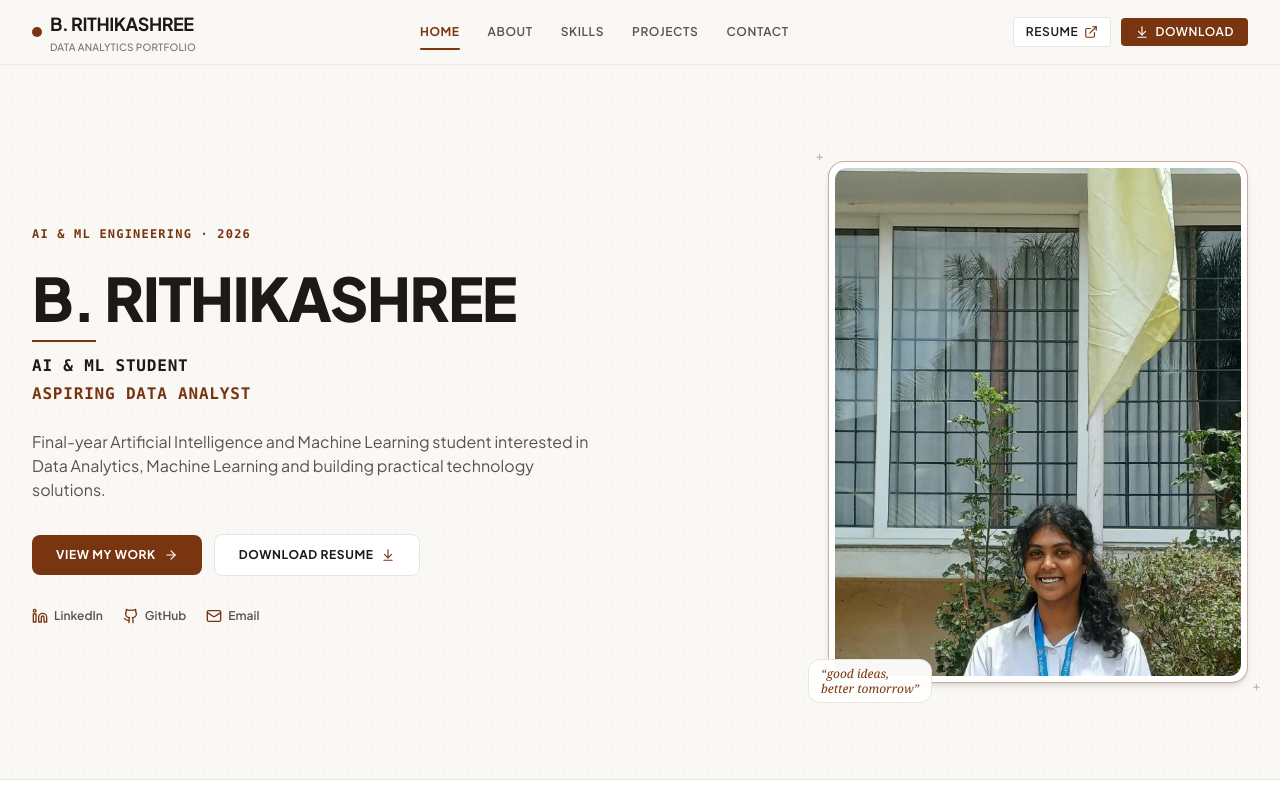
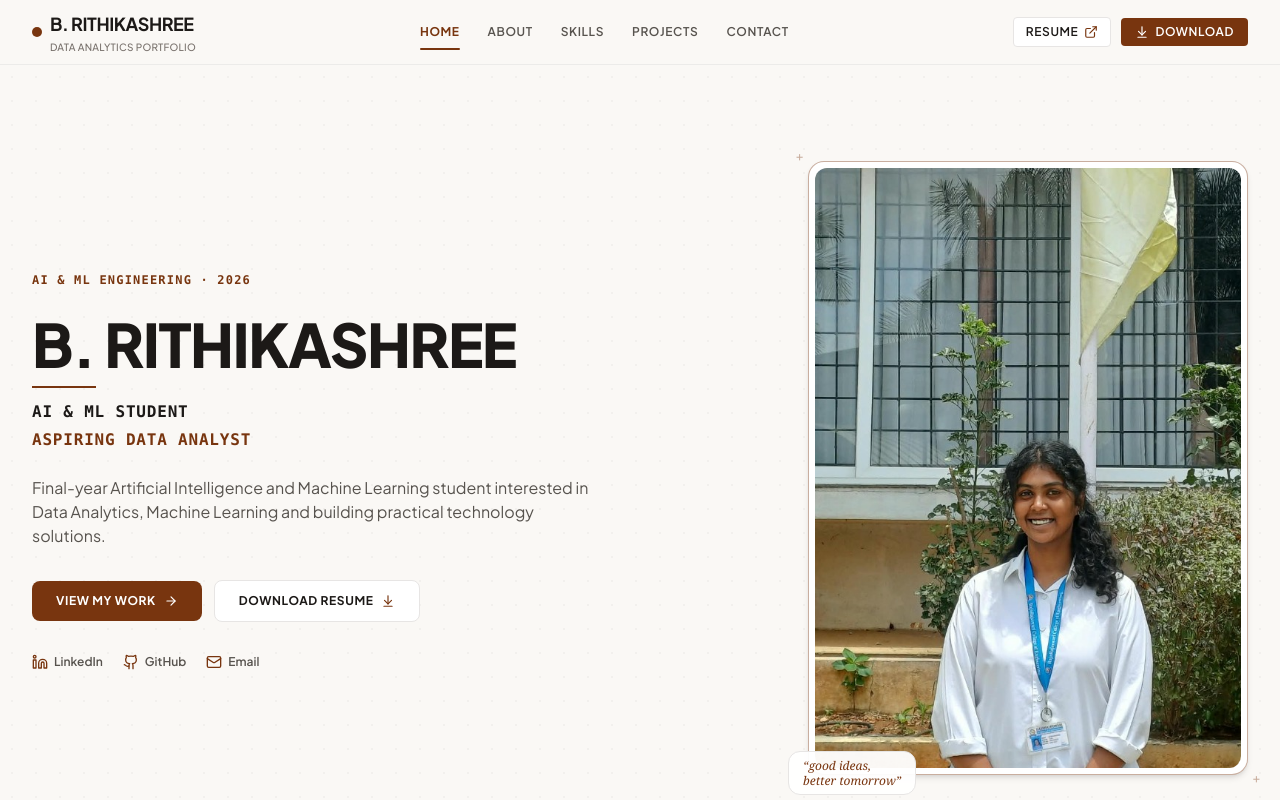
Before and after one commit to rithii1702/rithikashree-portfolio, a React (Vite) app: page / in a window 1280 px wide. Shown: the top 800 px of the page. Built offline with nearby package versions, Linux system fonts and the light colour scheme.

Commit message:
Enhance hero photo sizing to strong vertical portrait on Home page

```diff
--- a/src/pages/HomePage.tsx
+++ b/src/pages/HomePage.tsx
@@ -136,14 +136,14 @@ export const HomePage: React.FC = () => {
               </div>
             </motion.div>
 
-            {/* Right Column: Professional Portrait Photo */}
+            {/* Right Column: Large Strong Vertical Portrait */}
             <motion.div
               initial={{ opacity: 0, scale: 0.96 }}
               animate={{ opacity: 1, scale: 1 }}
               transition={{ duration: 0.6, delay: 0.1, ease: 'easeOut' }}
-              className="lg:col-span-5 flex justify-center lg:justify-end"
+              className="lg:col-span-5 flex justify-center lg:justify-end items-center"
             >
-              <div className="relative w-full max-w-[340px] sm:max-w-[380px] md:max-w-[420px]">
+              <div className="relative w-[300px] sm:w-[320px] lg:w-[420px] xl:w-[440px] max-w-full">
 
                 {/* Behind the photo: subtle decorative circles & data grid */}
                 <div
@@ -156,27 +156,28 @@ export const HomePage: React.FC = () => {
                 />
 
                 {/* Thin decorative circle art */}
-                <div className="absolute -top-6 -right-6 w-32 h-32 rounded-full border border-[#78350F]/15 pointer-events-none -z-10" />
-                <div className="absolute -bottom-8 -left-8 w-40 h-40 rounded-full border border-[#78350F]/10 pointer-events-none -z-10" />
+                <div className="absolute -top-6 -right-6 w-36 h-36 rounded-full border border-[#78350F]/15 pointer-events-none -z-10" />
+                <div className="absolute -bottom-8 -left-8 w-44 h-44 rounded-full border border-[#78350F]/10 pointer-events-none -z-10" />
 
                 {/* Delicate corner data crosshairs */}
                 <div className="absolute -top-3 -left-3 text-[#78350F]/40 font-mono text-xs select-none pointer-events-none">+</div>
                 <div className="absolute -bottom-3 -right-3 text-[#78350F]/40 font-mono text-xs select-none pointer-events-none">+</div>
 
-                {/* Clean Professional Photo Crop - Rounded Rectangle with Thin Burgundy Border */}
+                {/* Clean Professional Photo Crop - Strong Vertical Portrait with Thin Burgundy Border */}
                 <div className="relative rounded-2xl overflow-hidden border border-[#78350F]/40 bg-white p-1.5 shadow-md">
-                  <div className="relative rounded-xl overflow-hidden aspect-[4/5] w-full bg-[#FAF8F5]">
+                  <div className="relative rounded-xl overflow-hidden w-full h-[420px] sm:h-[450px] lg:h-[580px] xl:h-[600px] bg-[#FAF8F5]">
                     <img
                       src="/assets/profile.jpg"
                       alt="B. Rithikashree — Professional Portrait"
-                      className="w-full h-full object-cover object-top"
+                      className="w-full h-full object-cover"
+                      style={{ objectPosition: 'center center' }}
                       loading="eager"
                     />
                   </div>
                 </div>
 
                 {/* Handwritten-style decorative phrase near photo */}
-                <div className="absolute -bottom-5 -left-3 sm:-left-5 px-3 py-1.5 bg-white/95 backdrop-blur-xs rounded-xl border border-[#E7E5E4] shadow-xs select-none">
+                <div className="absolute -bottom-5 -left-3 sm:-left-5 px-3.5 py-1.5 bg-white/95 backdrop-blur-xs rounded-xl border border-[#E7E5E4] shadow-xs select-none">
                   <p className="font-serif italic text-xs text-[#78350F] leading-tight">
                     &ldquo;good ideas,<br />better tomorrow&rdquo;
                   </p>
```
